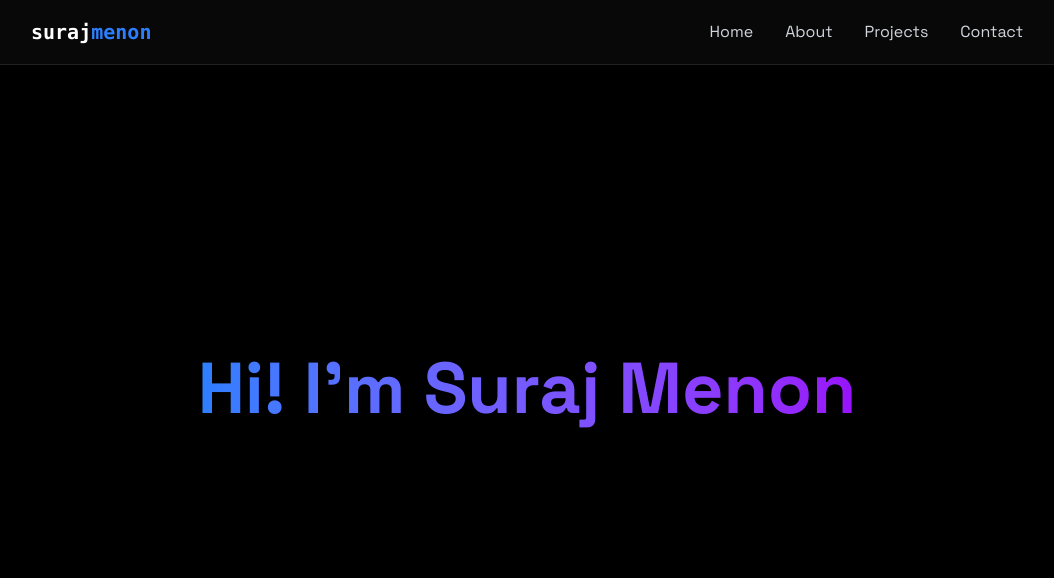
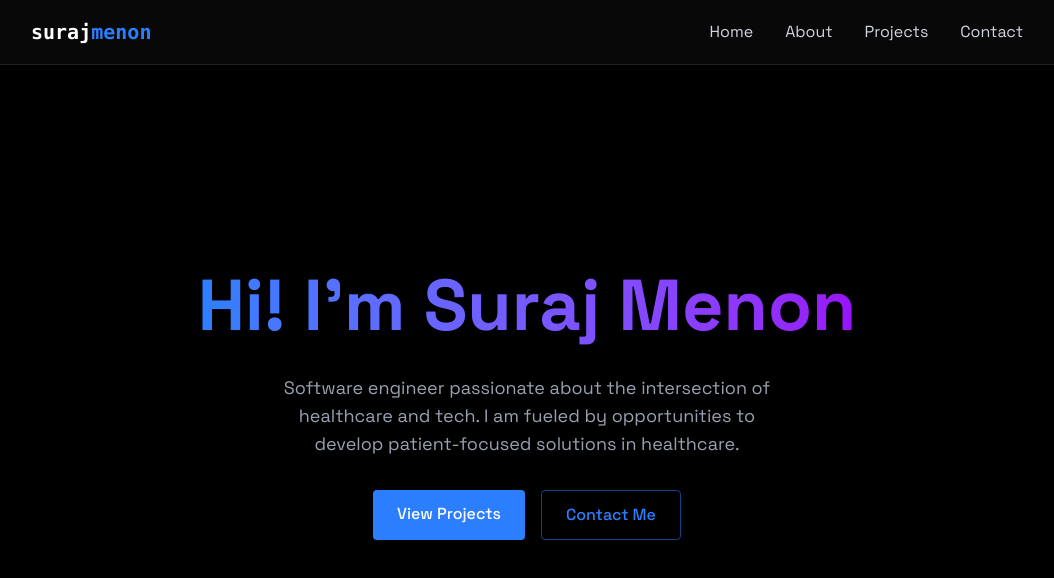
Before and after one commit to srmenon02/srmenon02.github.io, a React (Vite) app: page / in a window 1280 px wide. Shown: the top 578 px of the page, without its empty margins (113-1167 px from the left). Built offline with nearby package versions, Linux system fonts and the light colour scheme.

Commit message:
Nav buttons

```diff
--- a/src/components/sections/Home.jsx
+++ b/src/components/sections/Home.jsx
@@ -8,6 +8,25 @@ export const Home = () => {
             <h1 className="text-5xl md:text-7xl font-bold mb-6 bg-gradient-to-r from-blue-500 to-purple-600 bg-clip-text text-transparent leading-tight">
                 Hi! I'm Suraj Menon
             </h1>
+
+            <p className="text-gray-400 text-lg mb-8 max-w-lg mx-auto">
+                Software engineer passionate about the intersection of healthcare and tech.
+                I am fueled by opportunities to develop patient-focused solutions in healthcare.
+            </p>
+
+            <div className="flex justify-center space-x-4">
+                <a
+                href="#projects"
+                className="bg-blue-500 text-white py-3 px-6 rounded font-medium transition relative overflow-hidden hover:translate-y-0.5 hover:shadow-[0_0_15px_rgba(59, 130, 246, 0.4)]">
+                    View Projects
+                </a>
+                <a
+                href="#contact"
+                className="border border-blue-500/50 text-blue-500 py-3 px-6 rounded font-medium transition-all duration-200
+                            hover:translate-y-0.5 hover:shadow-[0_0_15px_rgba(59, 130, 246, 0.4)] hover:bg-blue-500/10">
+                    Contact Me
+                </a>
+            </div>
         </div>
     </section>
     )
```
